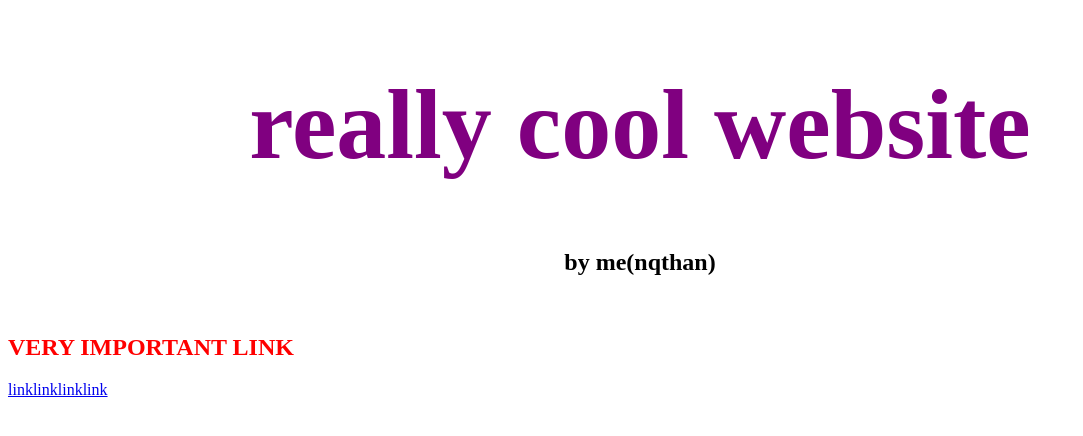
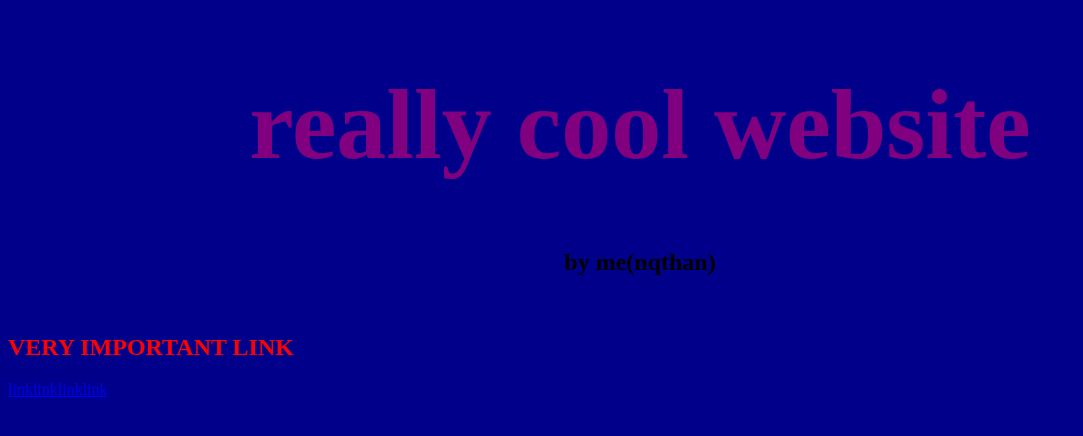
Before and after one commit to clear2030/website-1, a plain HTML site: page index.html in a window 1280 px wide. Shown: the whole page, without its empty margins (0-1083 px from the left). Drawn offline with Linux system fonts and the light colour scheme.

Commit message:
Update index.html

```diff
--- a/index.html
+++ b/index.html
@@ -3,6 +3,9 @@
   <head>
     <title>really cool website</title>
     <link rel="stylesheet href="style.css" />
+    <style>
+      body {background-color: darkblue;}
+    </style>
   </head>
 
   <body>
```
